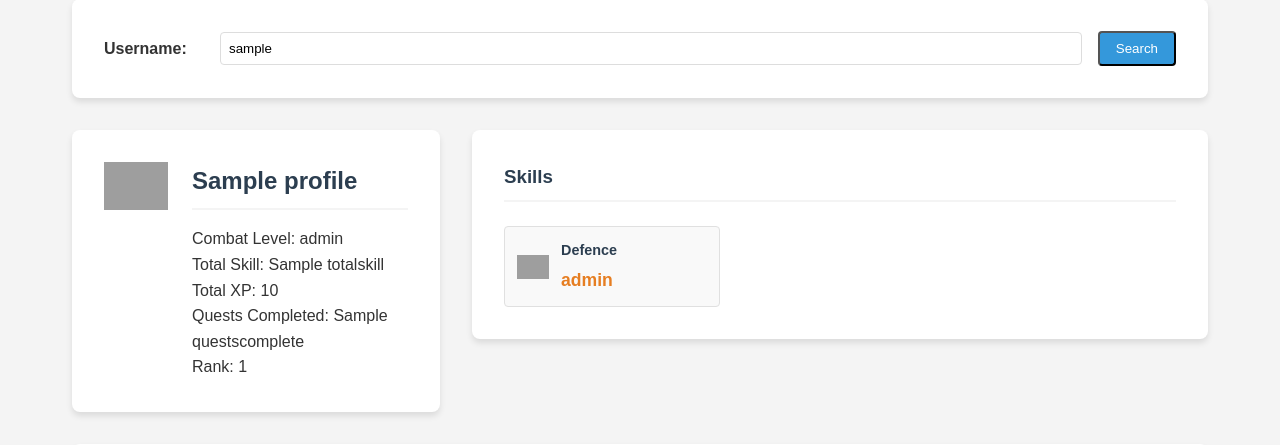
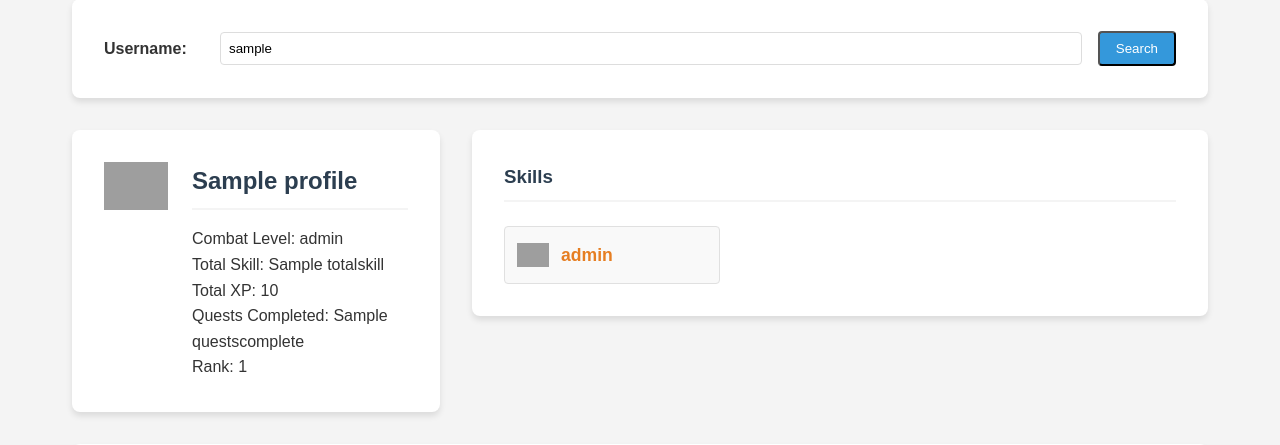
Before and after one commit to JeroenLam/rs_clan_website, a Flask app: template templates/profile.html in a window 1280 px wide. Shown: the part 249-694 px from the top of the page. Run offline with Flask 3, Linux system fonts and the light colour scheme; the template is opened without the code that fills it: most values are stand-ins (such as "Sample title", 1, 10 or a date in 2020); grey boxes are pictures that could not be loaded.

Commit message:
style: remove skill name from skill list

```diff
--- a/templates/profile.html
+++ b/templates/profile.html
@@ -52,7 +52,6 @@
                         <img src="{{ url_for('static', filename='img/21px-' + (skill.id|get_skill_name) + '-icon.webp') }}" alt="{{ skill.id|get_skill_name }}">
                     </div>
                     <div class="skill-info">
-                        <div class="skill-name">{{ skill.id|get_skill_name }}</div>
                         <div class="skill-level">{{ skill.level }}</div>
                     </div>
                     <div class="skill-details">
```
